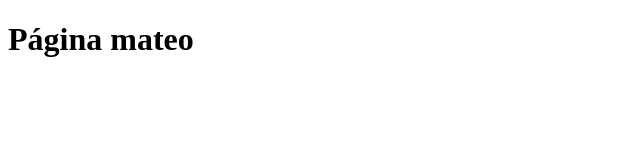
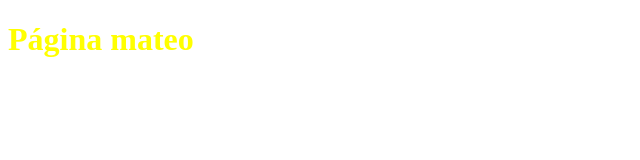
Before and after one commit to memito2912/publicar, a plain HTML site: page index.html in a window 1280 px wide. Shown: the whole page, without its empty margins (0-640 px from the left). Drawn offline with Linux system fonts and the light colour scheme.

Commit message:
doble publicar

```diff
--- /dev/null
+++ b/estilogra.css
@@ -0,0 +1,3 @@
+h1 {
+color: yellow;
+}
--- a/index.html
+++ b/index.html
@@ -3,6 +3,7 @@
 <head>
 <title>publicar en internet</title>
 <meta charset="utf-8">
+<link rel="stylesheet" href="estilogra.css">
 
 </head>
 <body>
```
